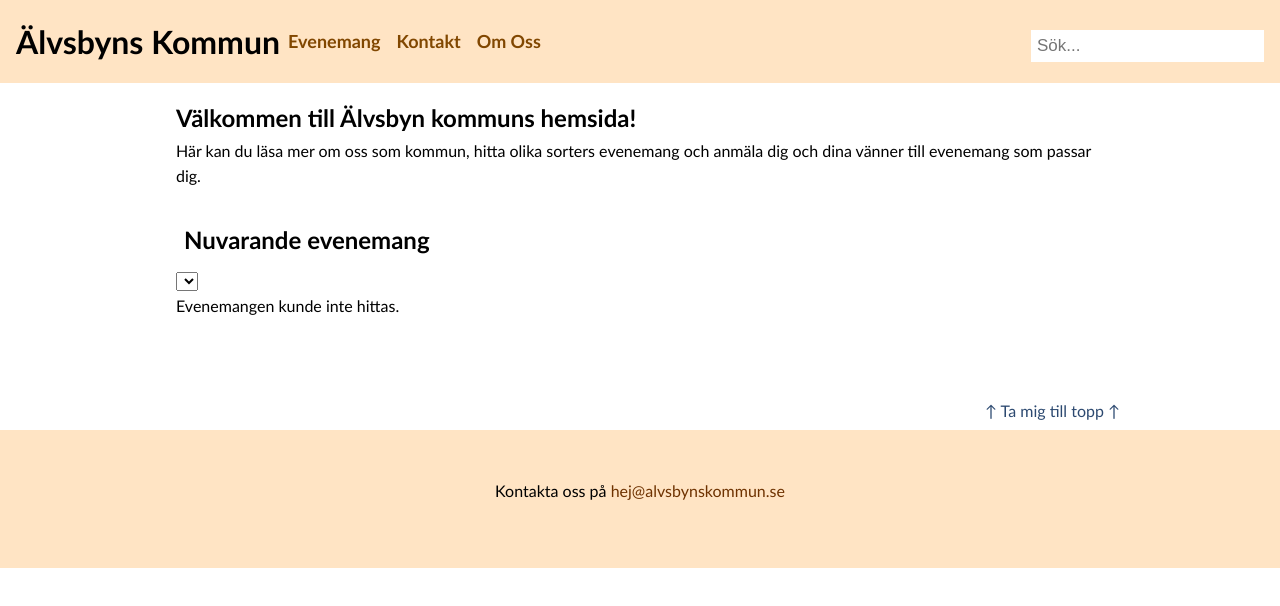
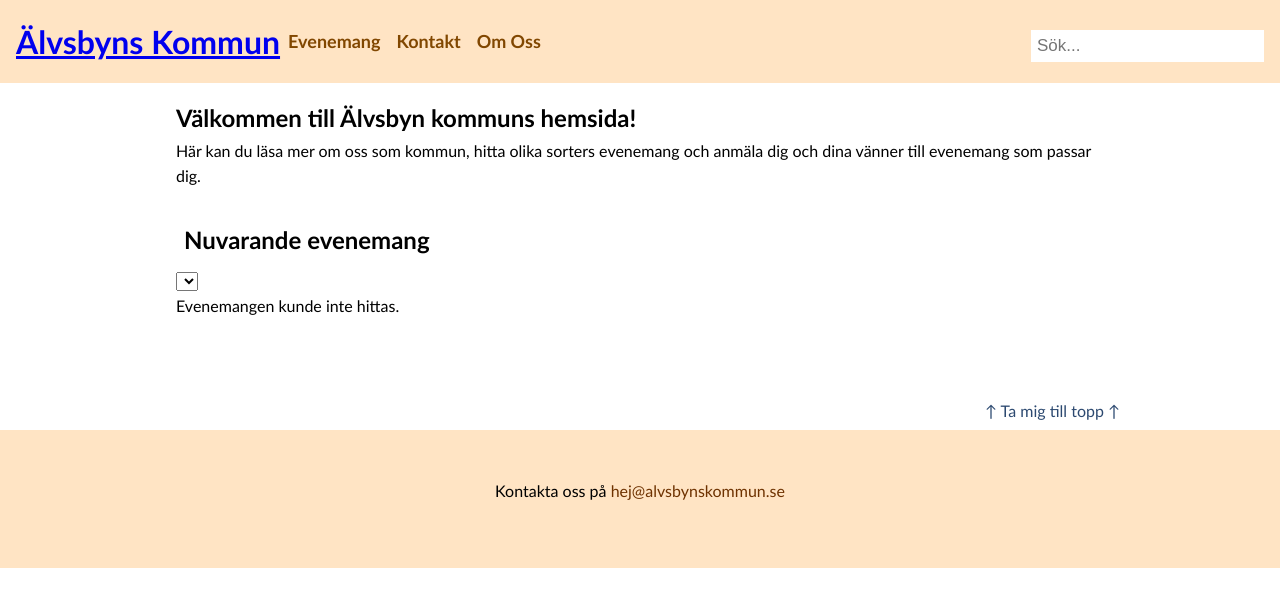
Before and after one commit to karja1337/K2-Projektinlamning, a plain HTML site: page frontend/index.html in a window 1280 px wide. Drawn offline with Linux system fonts and the light colour scheme; no server answers.

Commit message:
Make header title a link

```diff
--- a/frontend/index.html
+++ b/frontend/index.html
@@ -27,7 +27,7 @@
 </div>
 <body>
     <header class="site-header">
-    <h1>Älvsbyns Kommun</h1>
+    <h1 class="header-title"><a href="index.html">Älvsbyns Kommun</a></h1>
 
         <nav aria-label="Huvudnavigation">
             <ul class="nav-list">
```
